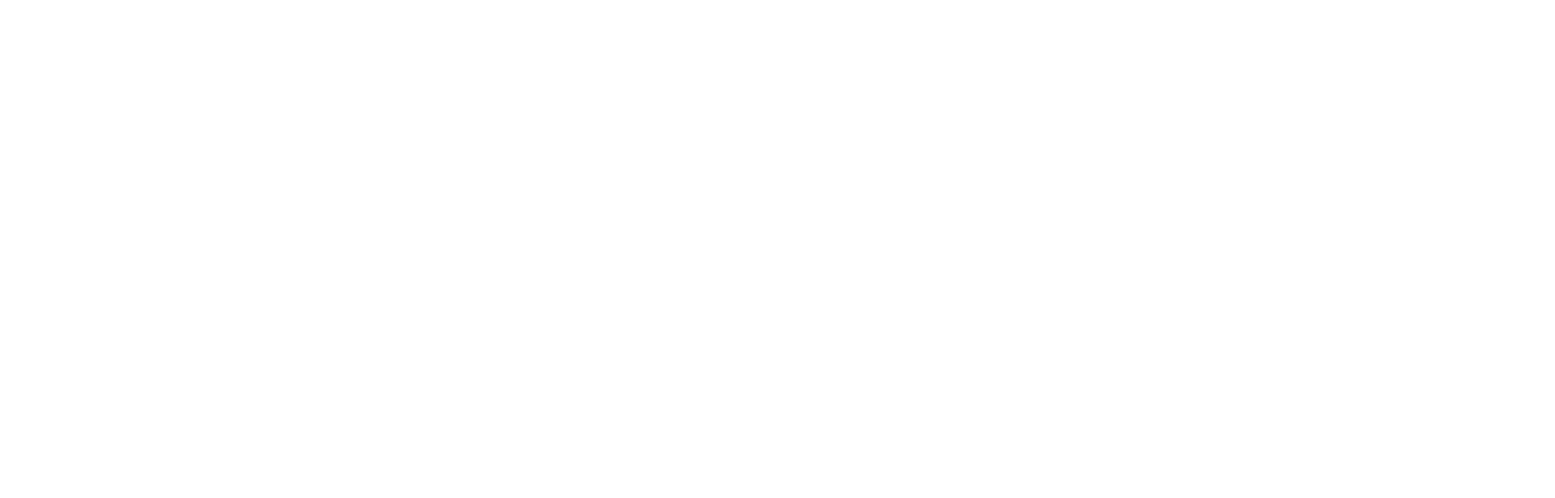
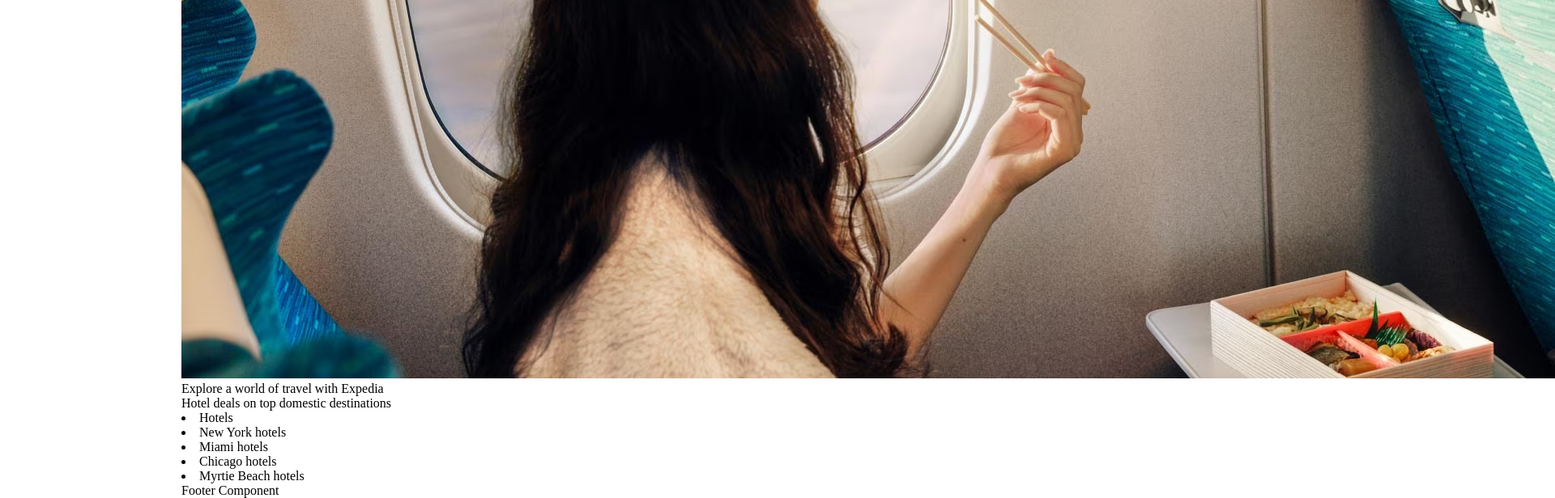
Before and after one commit to bismarkboateng/expert-travel, a React (Vite) app: page / in a window 1280 px wide. Shown: the part 4435-5051 px from the top of the page at 81% size, 1920 px wide, since content can reach past the window. Before the commit the page ends 4143 px from the top, so only its background shows below. Built offline with nearby package versions, Linux system fonts and the light colour scheme.

Commit message:
destination component

```diff
--- a/index.html
+++ b/index.html
@@ -2,7 +2,7 @@
 <html lang="en">
   <head>
     <meta charset="UTF-8" />
-    <link rel="icon" type="image/svg+xml" href="/vite.svg" />
+    <!-- <link rel="icon" type="image/svg+xml" href="/vite.svg" /> -->
     <meta name="viewport" content="width=device-width, initial-scale=1.0" />
     <link rel="preconnect" href="https://fonts.googleapis.com">
     <link rel="preconnect" href="https://fonts.gstatic.com" crossorigin>
--- /dev/null
+++ b/src/components/Destinations/Destinations.module.css
@@ -0,0 +1,40 @@
+.expert__destination__wrapper {
+    width: 100%;
+}
+
+.expert__destination__image {
+    width: 100%;
+    border-radius: 10px;
+    margin-bottom: 50px;
+    object-fit: contain;
+}
+
+.expert__destination {
+    border: 1px solid rgb(153, 145, 145);
+    height: 250px;
+    border-radius: 10px;
+    /* padding: 20px; */
+    padding-top: 20px;
+    padding-left: 5px;
+
+
+}
+
+.expert__destination__title {
+    border-bottom: 1px solid rgb(153, 145, 145);
+    color: rgb(60, 60, 235);
+    font-weight: 550;
+}
+
+.expert__destination__text {
+    font-weight: 550;
+    font-size: 20px;
+    margin-top: 20px;
+    color: rgb(58, 50, 50);
+}
+
+.expert__destination__item {
+    list-style-type: none;
+    margin-top: 10px;
+    color: rgb(57, 57, 223);
+}
--- a/src/components/Destinations/index.jsx
+++ b/src/components/Destinations/index.jsx
@@ -1,7 +1,25 @@
+import styles from "./Destinations.module.css";
+import { Image07 } from "../../assets"
+
 export default function index() {
+
+    const sampleLinks = [
+        "Hotels", "New York hotels", "Miami hotels", "Chicago hotels", "Myrtie Beach hotels"
+    ]
+
     return (
-        <section>
-            Destination Component
+        <section className={styles.expertDestinationWrapper}>
+           <img src={Image07} alt="destination image"
+                 className={styles.expertDestinationImage}
+            />
+
+            <section className={styles.expertDestination}>
+                <p className={styles.expertDestinationTitle}>Explore a world of travel with Expedia</p>
+                <div className={styles.expertDestinationText}>Hotel deals on top domestic destinations</div>
+                { sampleLinks.map((item, index) => (
+                    <li className={styles.expertDestinationItem} key={index}>{ item }</li>
+                ))}
+            </section>
         </section>
     )
 }
```
